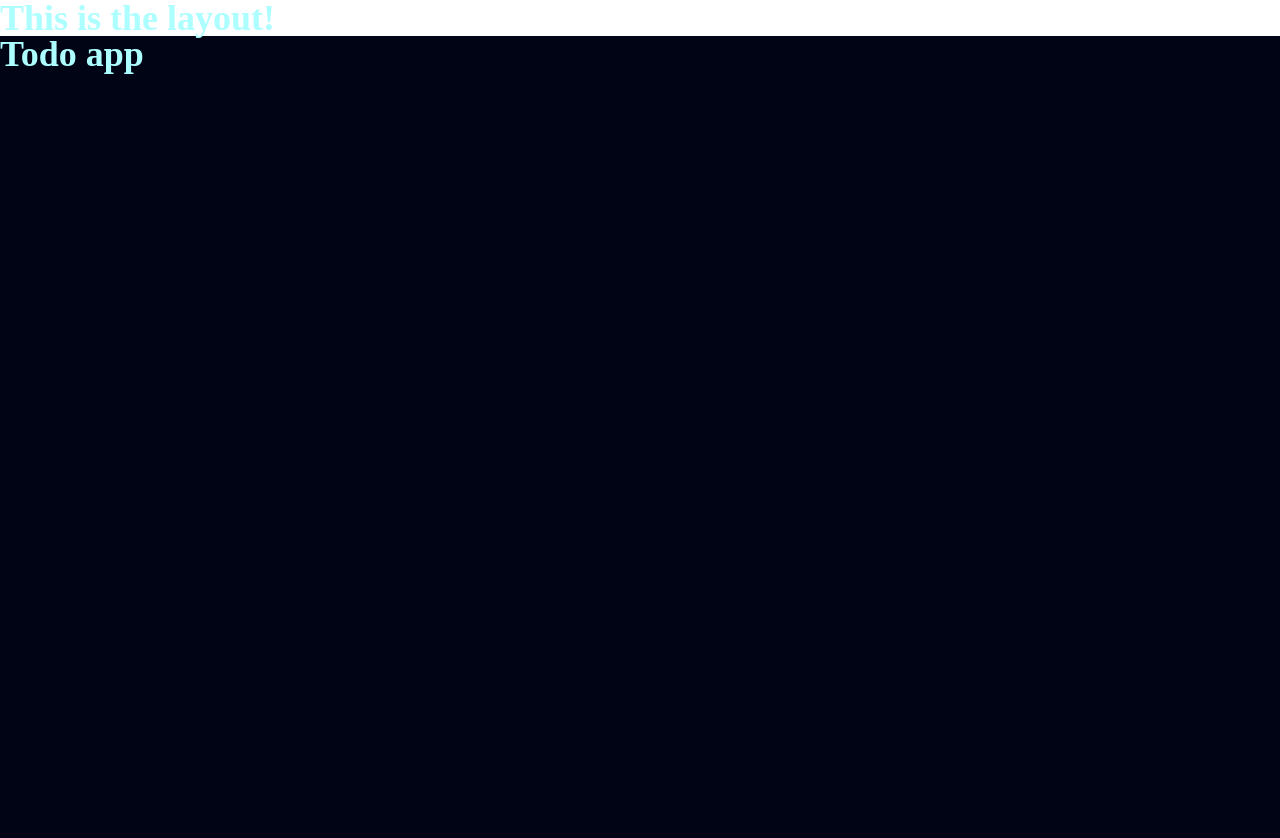
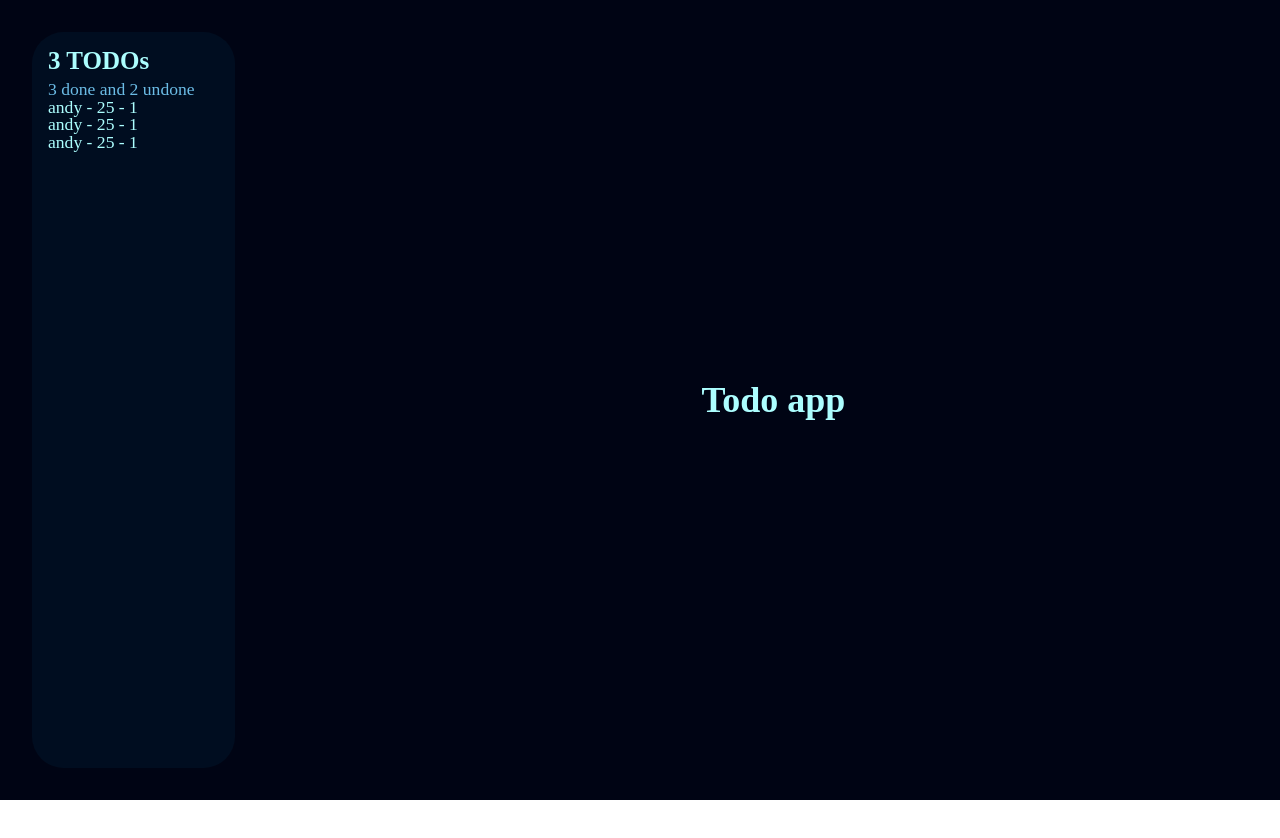
Before and after one commit to Andres191200/todo-app, a React (Vite) app: page / in a window 1280 px wide. Shown: the top 838 px of the page. After the commit the page ends 800 px from the top, so only its background shows below. Built offline with nearby package versions, Linux system fonts and the light colour scheme.

Commit message:
created some components

```diff
--- /dev/null
+++ b/src/components/card-header/CardHeader.tsx
@@ -0,0 +1,15 @@
+import styles from './styles.module.scss';
+
+interface ICardHeader{
+    title: String,
+    subtitle?: String,
+}
+
+export default function CardHeader({ title, subtitle} : ICardHeader) {
+  return (
+    <div className={styles.cardHeaderComponent}>
+      <h3>{title}</h3>
+      <p className="muted">{subtitle}</p>
+    </div>
+  );
+}
--- /dev/null
+++ b/src/components/card-header/styles.module.scss
@@ -0,0 +1,5 @@
+.cardHeaderComponent{
+    h3{
+        margin-bottom: var(--margin-mini);
+    }
+}
--- /dev/null
+++ b/src/components/item-list/ItemList.tsx
@@ -0,0 +1,25 @@
+import styles from './styles.module.scss';
+
+interface IItemList<T> {
+  elements: T[];
+  renderItem: (item: T) => React.ReactNode;
+  getKey: (item: T) => string;
+}
+
+export default function ItemList<T>({
+  elements,
+  renderItem,
+  getKey,
+}: IItemList<T>) {
+  return (
+    <div className={styles.itemListComponent}>
+      <div className={styles.itemListContainer}>
+        <ul>
+          {elements.map((element) => (
+            <li key={getKey(element)}>{renderItem(element)}</li>
+          ))}
+        </ul>
+      </div>
+    </div>
+  );
+}
--- /dev/null
+++ b/src/components/sidebar/Sidebar.tsx
@@ -0,0 +1,17 @@
+import CardHeader from '../card-header/CardHeader';
+import ItemList from '../item-list/ItemList';
+import styles from './styles.module.scss';
+
+export default function Sidebar(){
+    const TEST_LIST = [{id: '1', name:'andy', age: 25}, {id: '1', name:'andy', age: 25}, {id: '1', name:'andy', age: 25}]
+    return(
+        <div className={styles.sidebarComponent}>
+            <div className={styles.sidebarContainer}>
+                <CardHeader title={'3 TODOs'} subtitle={'3 done and 2 undone'}/>
+                <ItemList elements={TEST_LIST} getKey={(item) => item.id} renderItem={(item) => (
+                    <p>{item.name} - {item.age} - {item.id}</p>
+                )}/>
+            </div>
+        </div>
+    )
+}
--- /dev/null
+++ b/src/components/sidebar/styles.module.scss
@@ -0,0 +1,14 @@
+.sidebarComponent{
+    background-color: var(--bg-dark);
+    padding: var(--margin-md);
+    width: 20vw;
+}
+
+.sidebarContainer{
+    background-color: var(--bg);
+    border-radius: 2rem;
+    height: 100%;
+    width: 100%;
+    padding:var(--margin-sm);
+    box-sizing: border-box;
+}
--- a/src/globals.scss
+++ b/src/globals.scss
@@ -14,10 +14,19 @@
 	--warning: oklch(0.7 0.12 100);
 	--success: oklch(0.7 0.12 160);
 	--info: oklch(0.7 0.12 260);
+
+	--margin-mini: .5rem;
+	--margin-sm: 1rem;
+	--margin-md: 2rem;
+	--margin-lg: 3rem;
 }
 
 *:where(h1,h2,h3,h4,h5,p,a){
 	color: var(--text);
+}
+
+p{
+	font-size: 1.1rem !important;
 }
 
 html, body, div, span, applet, object, iframe,
@@ -68,3 +77,22 @@ h1{
 	font-size: clamp(26px, 6vw, 36px);
 	font-weight: 800;
 }
+
+h2{
+	font-size: clamp(22px, 5vw, 28px);
+	font-weight: 600;
+}
+
+h3{
+	font-size: clamp(20px, 4vw, 25px);
+	font-weight: 600;
+}
+
+p.muted, a.muted{
+	color:var(--text-muted);
+}
+
+
+.layoutScreen{
+	display: flex;
+}
--- a/src/layout.tsx
+++ b/src/layout.tsx
@@ -1,9 +1,10 @@
 import { Outlet } from "react-router-dom";
+import Sidebar from "./components/sidebar/Sidebar";
 
 export default function Layout(){
     return(
         <div className="layoutScreen">
-            <h1>This is the layout!</h1>
+            <Sidebar />
             <Outlet />
         </div>
     )
--- a/src/screens/styles.module.scss
+++ b/src/screens/styles.module.scss
@@ -1,5 +1,7 @@
 .homeScreen{
     height: 100dvh;
-    height: 100dvw;
+    width: 100dvw;
+    display: grid;
+    place-content: center;
     background-color: var(--bg-dark);
 }
```
Also changed, not shown: src/components/item-list/styles.module.scss (added).
